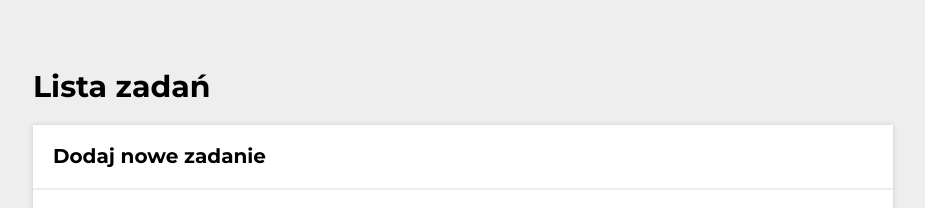
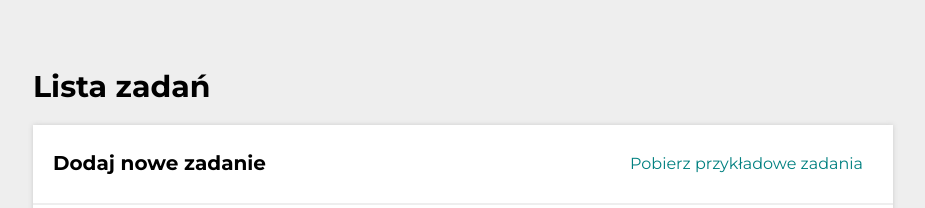
Before and after one commit to traczoskar/to_do_list_react, a React (Create React App) app: page / in a window 1280 px wide. Shown: the top 208 px of the page, without its empty margins (177-1102 px from the left). Built offline with nearby package versions, Linux system fonts and the light colour scheme.

Commit message:
used <Button /> component in Form section to dispatch fetching example tasks from JSON file using Redux-Saga

```diff
--- a/src/features/tasks/Tasks.js
+++ b/src/features/tasks/Tasks.js
@@ -1,15 +1,32 @@
 import Form from "./Form";
 import TaskList from "./TaskList";
-import Buttons from "./Buttons";
+import Buttons from "../../Buttons";
+import { useDispatch, useSelector } from "react-redux";
+import { Button } from "../../Buttons/styled.js";
 import Section from "../../common/Section";
 import Header from "../../common/Header";
 import { Container } from "../../common/Container/styled";
+import { fetchExampleTasks, selectLoading } from "./tasksSlice.js";
 
 function Tasks() {
+  const dispatch = useDispatch();
+  const loading = useSelector(selectLoading);
+
   return (
     <Container>
       <Header title="Lista zadań" />
-      <Section title="Dodaj nowe zadanie" body={<Form />} />
+      <Section
+        title="Dodaj nowe zadanie"
+        body={<Form />}
+        extraHeaderContent={
+          <Button
+            loading={loading}
+            onClick={() => dispatch(fetchExampleTasks())}
+          >
+            {loading ? "Ładowanie zadań..." : "Pobierz przykładowe zadania"}
+          </Button>
+        }
+      />
       <Section
         title="Lista zadań"
         body={<TaskList />}
```
